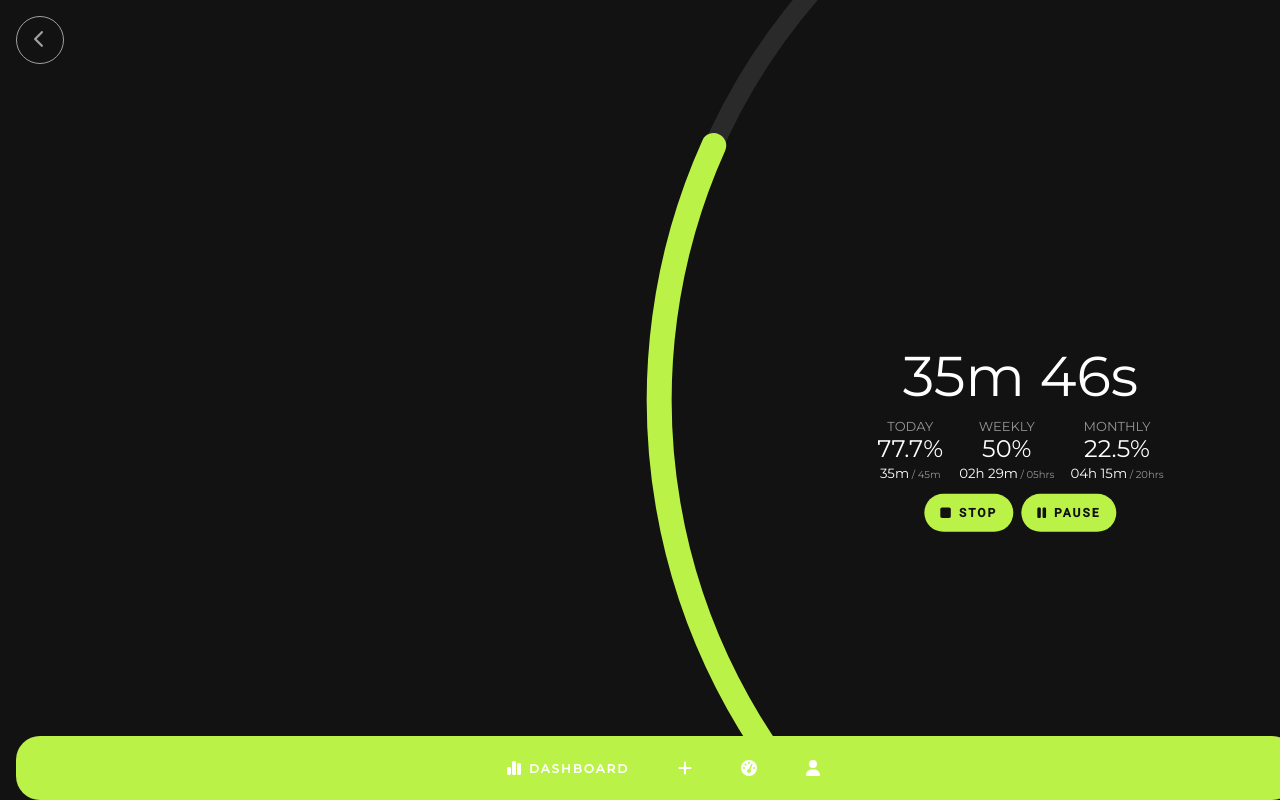
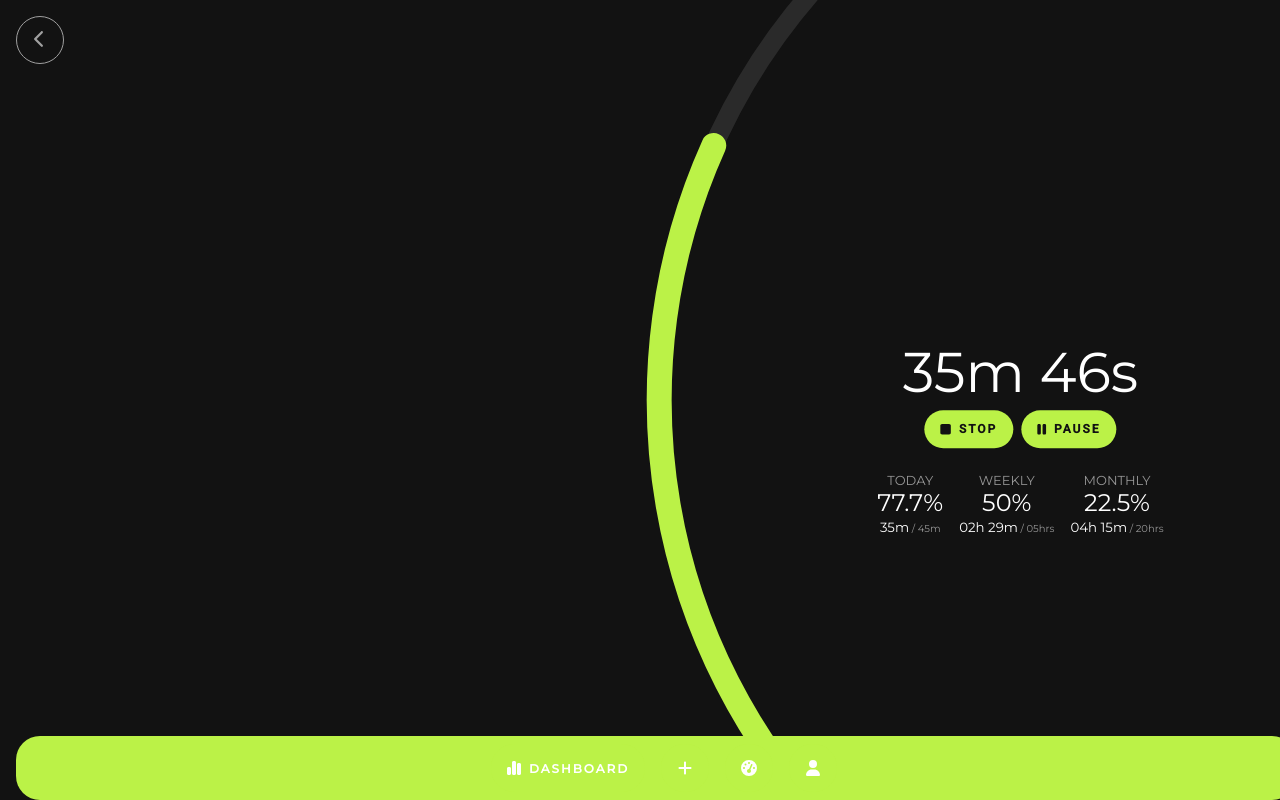
Before and after one commit to jalaj711/gastos-frontend, a Next.js app: page /perform in a window 1280 px wide. Built offline with nearby package versions, Linux system fonts and the light colour scheme.

Commit message:
change order of buttons in performance page
Signed-off-by: Jalaj Kumar <96870071+jalaj711@users.noreply.github.com>

```diff
--- a/components/Navbar.tsx
+++ b/components/Navbar.tsx
@@ -27,6 +27,7 @@ function NavbarItem(props: {
           align-items: center;
           justify-content: center;
           margin-left: 16px;
+          backdrop-filter: blur(4px);
           ${props.active &&
           "background: " + colors.primary + ";color: " + colors.textOnPrimary}
         }
--- a/pages/perform.tsx
+++ b/pages/perform.tsx
@@ -74,6 +74,14 @@ function Performance() {
           <div className="perfStats">
             <div className="perfDone">35m 46s</div>
             <div style={{ display: "inline-flex" }}>
+              <Button icon={faStop} fullRadius outlined>
+                Stop
+              </Button>
+              <Button icon={faPause} fullRadius>
+                Pause
+              </Button>
+            </div>
+            <div style={{ display: "inline-flex", marginTop: '12px' }}>
               <PerfItem
                 title="today"
                 value="35m"
@@ -92,14 +100,6 @@ function Performance() {
                 outof="20hrs"
                 percentage="22.5"
               />
-            </div>
-            <div style={{ display: "inline-flex" }}>
-              <Button icon={faStop} fullRadius outlined>
-                Stop
-              </Button>
-              <Button icon={faPause} fullRadius>
-                Pause
-              </Button>
             </div>
           </div>
         </div>
```
